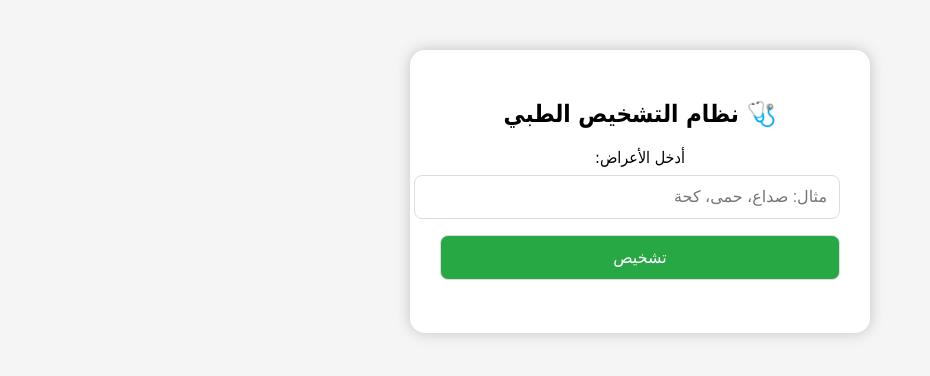
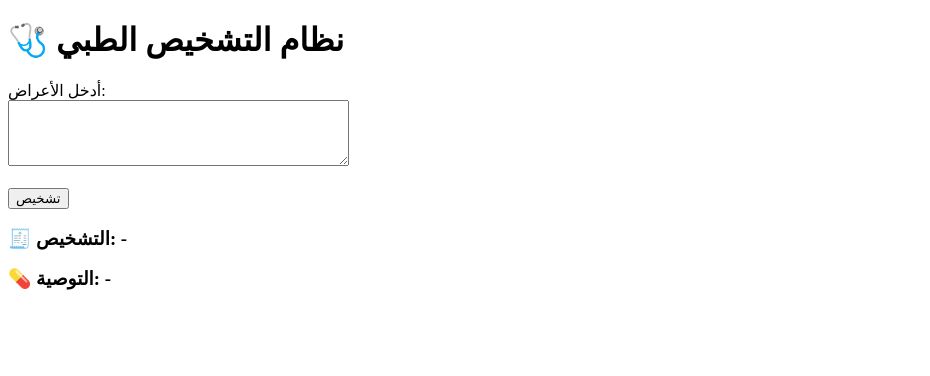
Before and after one commit to abdoking2/clinical2025, a plain HTML site: page index.html in a window 1280 px wide. Shown: the whole page, without its empty margins (0-930 px from the left). Drawn offline with Linux system fonts and the light colour scheme.

Commit message:
Update index.html

```diff
--- a/index.html
+++ b/index.html
@@ -2,72 +2,29 @@
 <html lang="ar">
 <head>
   <meta charset="UTF-8">
-    <title>نظام التشخيص الطبي</title>
-    <style>
-        body {
-            font-family: Tahoma, Arial;
-            direction: rtl;
-            text-align: center;
-            background: #f5f5f5;
-        }
-        .container {
-            margin: 50px auto;
-            padding: 30px;
-            width: 400px;
-            background: white;
-            border-radius: 15px;
-            box-shadow: 0px 0px 15px rgba(0,0,0,0.2);
-        }
-        input, button {
-            width: 100%;
-            padding: 12px;
-            margin: 8px 0;
-            font-size: 16px;
-            border: 1px solid #ddd;
-            border-radius: 8px;
-        }
-        button {
-            background: #28a745;
-            color: white;
-            cursor: pointer;
-        }
-        button:hover {
-            background: #218838;
-        }
-        .result {
-            margin-top: 15px;
-            font-weight: bold;
-            color: #007bff;
-        }
-    </style>
+  <title>🩺 نظام التشخيص الطبي</title>
 </head>
 <body>
-    <div class="container">
-        <h2>🩺 نظام التشخيص الطبي</h2>
-        <form id="symptomForm">
-            <label for="symptoms">أدخل الأعراض:</label>
-            <input type="text" id="symptoms" name="symptoms" placeholder="مثال: صداع، حمى، كحة">
-            <button type="submit">تشخيص</button>
-        </form>
-        <div class="result" id="result"></div>
-    </div>
+  <h1>🩺 نظام التشخيص الطبي</h1>
+  <label>أدخل الأعراض:</label><br>
+  <textarea id="symptoms" rows="4" cols="40"></textarea><br><br>
+  <button onclick="sendSymptoms()">تشخيص</button>
+
+  <h3>🧾 التشخيص: <span id="diagnosis">-</span></h3>
+  <h3>💊 التوصية: <span id="recommendation">-</span></h3>
 
   <script>
-        document.getElementById("symptomForm").addEventListener("submit", async function(event) {
-            event.preventDefault();
-
+    async function sendSymptoms() {
       const symptoms = document.getElementById("symptoms").value;
-
-            let response = await fetch("/predict", {
+      const response = await fetch("/predict", {
         method: "POST",
         headers: { "Content-Type": "application/json" },
         body: JSON.stringify({ symptoms: symptoms })
       });
-
-            let data = await response.json();
-            document.getElementById("result").innerText =
-                "🧾 التشخيص: " + data.diagnosis + "\n💊 التوصية: " + data.recommendation;
-        });
+      const data = await response.json();
+      document.getElementById("diagnosis").textContent = data.diagnosis;
+      document.getElementById("recommendation").textContent = data.recommendation;
+    }
   </script>
 </body>
 </html>
```
Lines whose indentation alone changed are shown as unchanged.
